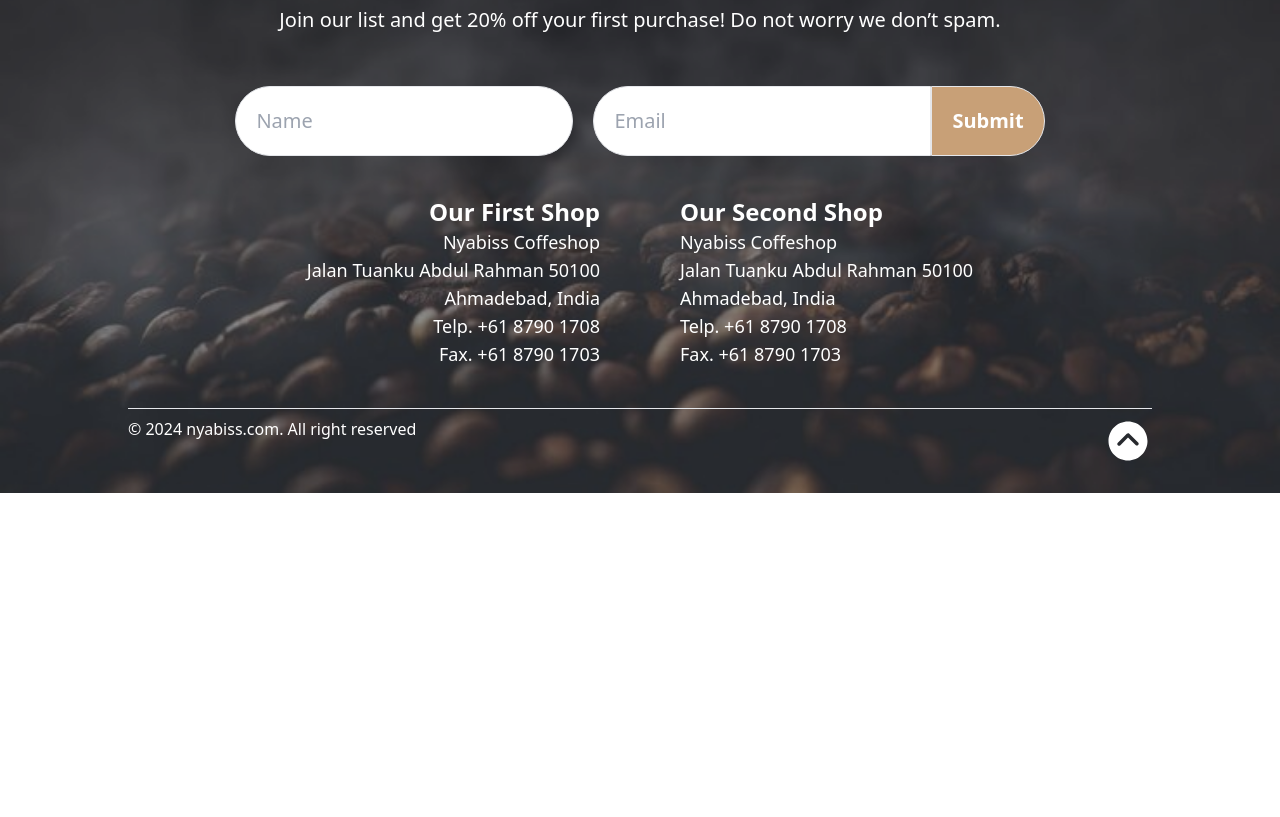
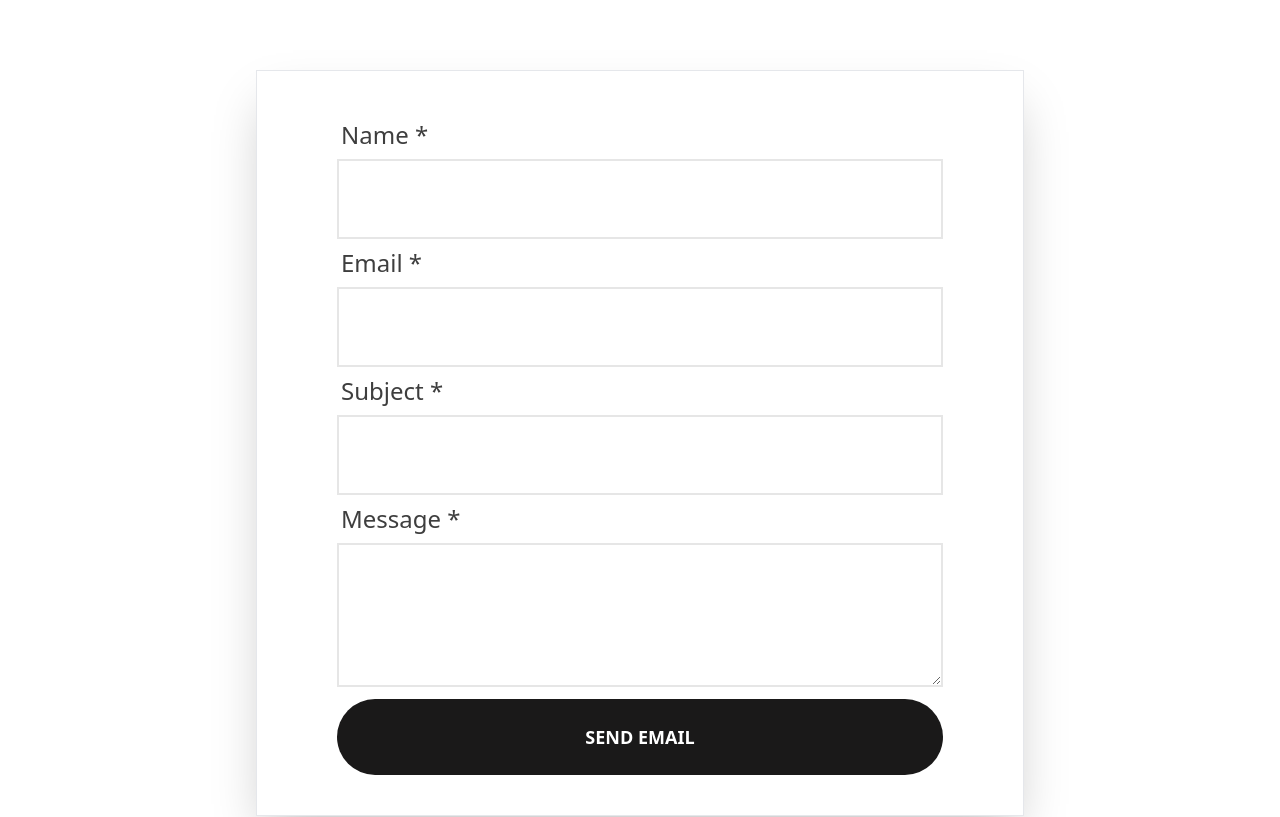
Before and after one commit to Saifulkhandaker/cafe-client, a React (Vite) app: page /contactUs in a window 1280 px wide. Shown: the part 1799-2616 px from the top of the page. Before the commit the page ends 2292 px from the top, so only its background shows below. Built offline with nearby package versions, Linux system fonts and the light colour scheme.

Commit message:
contact form added in contact us page

```diff
--- a/src/Pages/ContactUs/ContactUs.jsx
+++ b/src/Pages/ContactUs/ContactUs.jsx
@@ -4,8 +4,30 @@ import coverimg from '../../assets/Images/Others/cover.jpg';
 import { FaLocationDot, FaPhone } from "react-icons/fa6";
 import { HiOutlineMailOpen } from "react-icons/hi";
 import { MdAccessTimeFilled } from "react-icons/md";
+import { useRef } from 'react';
+import { ToastContainer, toast } from 'react-toastify';
+import 'react-toastify/dist/ReactToastify.css';
 
 const ContactUs = () => {
+
+    const formRef = useRef();
+
+    const handlesend = (e) => {
+        e.preventDefault();
+        toast.success('Email Send Successfully...!', {
+            position: "top-center",
+            autoClose: 2000,
+            hideProgressBar: false,
+            closeOnClick: true,
+            pauseOnHover: false,
+            draggable: true,
+            progress: undefined,
+            theme: "light",
+            });
+            formRef.current.reset();
+
+    }
+
     return (
         <div>
             <Helmet>
@@ -44,6 +66,51 @@ const ContactUs = () => {
                     <h3 className='text-xl font-medium text-[#949090]'>Tuesday - <br />Sunday <br />10:00am - <br />11:30pm</h3>
                 </div>
             </div>
+            {/* contact form */}
+            <div className='flex flex-col justify-center text-center items-center'>
+                <h3 className='text-xl lg:text-2xl font-bold text-[#C8A077] mt-16'>IF YOU HAVE ANY QUESTION</h3>
+                <h1 className='text-4xl lg:text-6xl font-medium text-[#111111]'>Leave us a messages</h1>
+                <form onSubmit={handlesend} ref={formRef} className='w-[70%] lg:w-[60%] mx-auto my-20 border shadow-2xl py-10 px-5 md:px-20'>
+                    <label className="form-control w-full">
+                        <div className="label">
+                            <span className="label-text text-2xl font-medium text-[#3E3E3E]">Name *</span>
+                        </div>
+                        <input type="text" required className="input border-[#E6E6E6] border-2 w-full md:h-20 rounded-none" />
+                    </label>
+                    <label className="form-control w-full">
+                        <div className="label">
+                            <span className="label-text text-2xl font-medium text-[#3E3E3E]">Email *</span>
+                        </div>
+                        <input type="email" required className="input border-[#E6E6E6] border-2 w-full md:h-20 rounded-none" />
+                    </label>
+                    <label className="form-control w-full">
+                        <div className="label">
+                            <span className="label-text text-2xl font-medium text-[#3E3E3E]">Subject *</span>
+                        </div>
+                        <input type="text" required className="input border-[#E6E6E6] border-2 w-full md:h-20 rounded-none" />
+                    </label>
+                    <label className="form-control w-full">
+                        <div className="label">
+                            <span className="label-text text-2xl font-medium text-[#3E3E3E]">Message *</span>
+                        </div>
+                        <textarea required className="input  border-[#E6E6E6] border-2 w-full h-20 md:h-36 rounded-none" />
+                    </label>
+                    <input className='bg-[#1a1919] hover:bg-[#3E3E3E] text-white text-lg font-bold py-6 w-full mt-3 rounded-full' type="submit" value="SEND EMAIL" />
+                </form>
+            </div>
+            <ToastContainer
+            position="top-center"
+            autoClose={5000}
+            hideProgressBar={false}
+            newestOnTop={false}
+            closeOnClick
+            rtl={false}
+            pauseOnFocusLoss
+            draggable
+            theme="light"
+            />
+            {/* Same as */}
+            <ToastContainer />
         </div>
     );
 };
```
